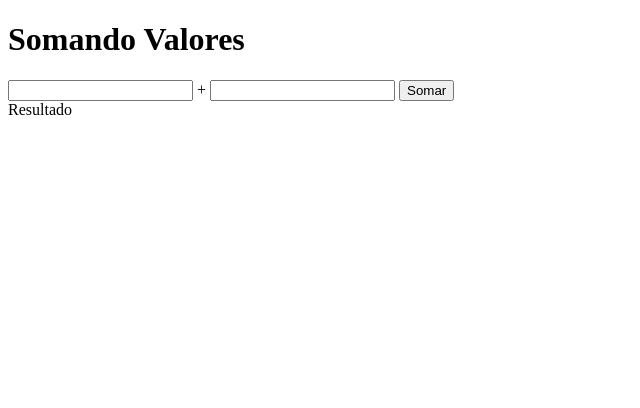
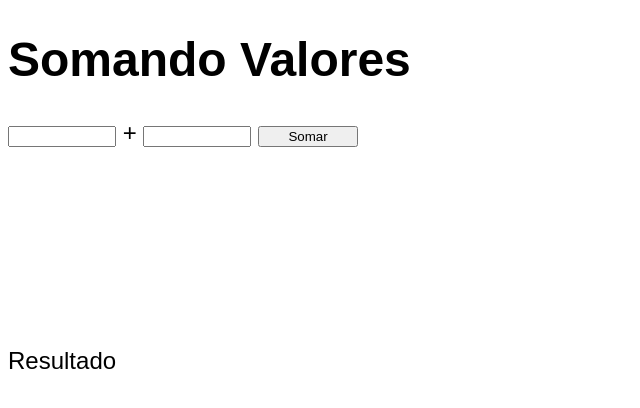
Before and after one commit to natalyabqr-star/JavaScript, a plain HTML site: page soma.html in a window 1280 px wide. Shown: the whole page, without its empty margins (0-640 px from the left). Drawn offline with Linux system fonts and the light colour scheme.

Commit message:
Ajustando a minha soma

```diff
--- a/soma.html
+++ b/soma.html
@@ -5,6 +5,18 @@
     <meta name="viewport" content="width=device-width, initial-scale=1.0">
     <meta http-equiv="X-UA-Compatible" content="ie=edge">
     <title>Somando Números</title>
+    <style>
+        body {
+            font: normal 18pt Arial;
+        }
+        input {
+               font: normal 18 pt Arial;
+               width: 100px;
+        }
+        div#res {
+            margin-top: 200px;
+        }
+    </style>
 </head>
 <body>
     <h1>Somando Valores</h1>
@@ -20,7 +32,7 @@
             var n1 = Number(tn1.value)
             var n2 = Number(tn2.value)
             var s = n1 + n2
-            res.innerHTML = s
+            res.innerHTML = `A soma entre ${n1} e ${n2} é igual a <strong>${s}<strong>`
         }
     </script>
 
```
